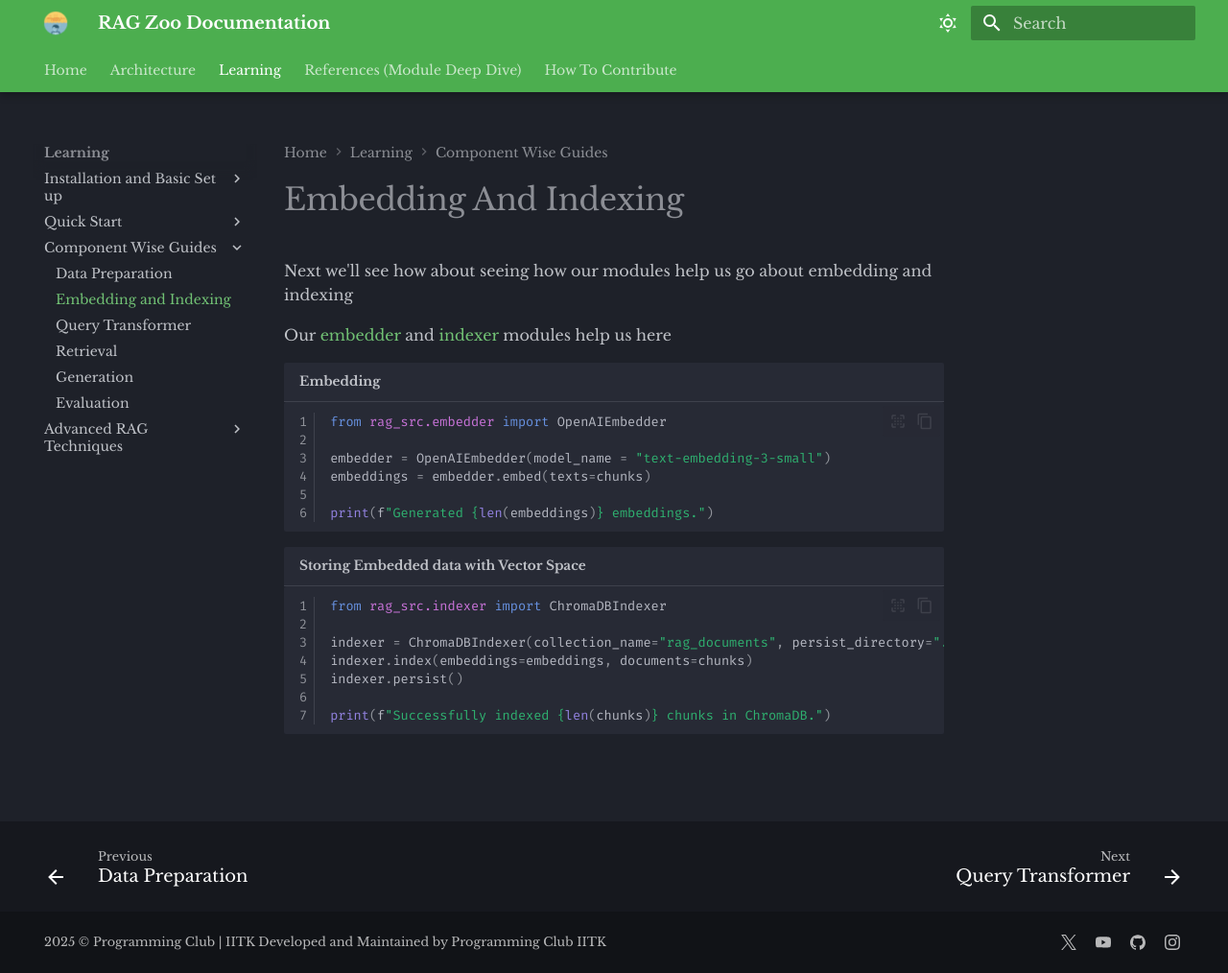
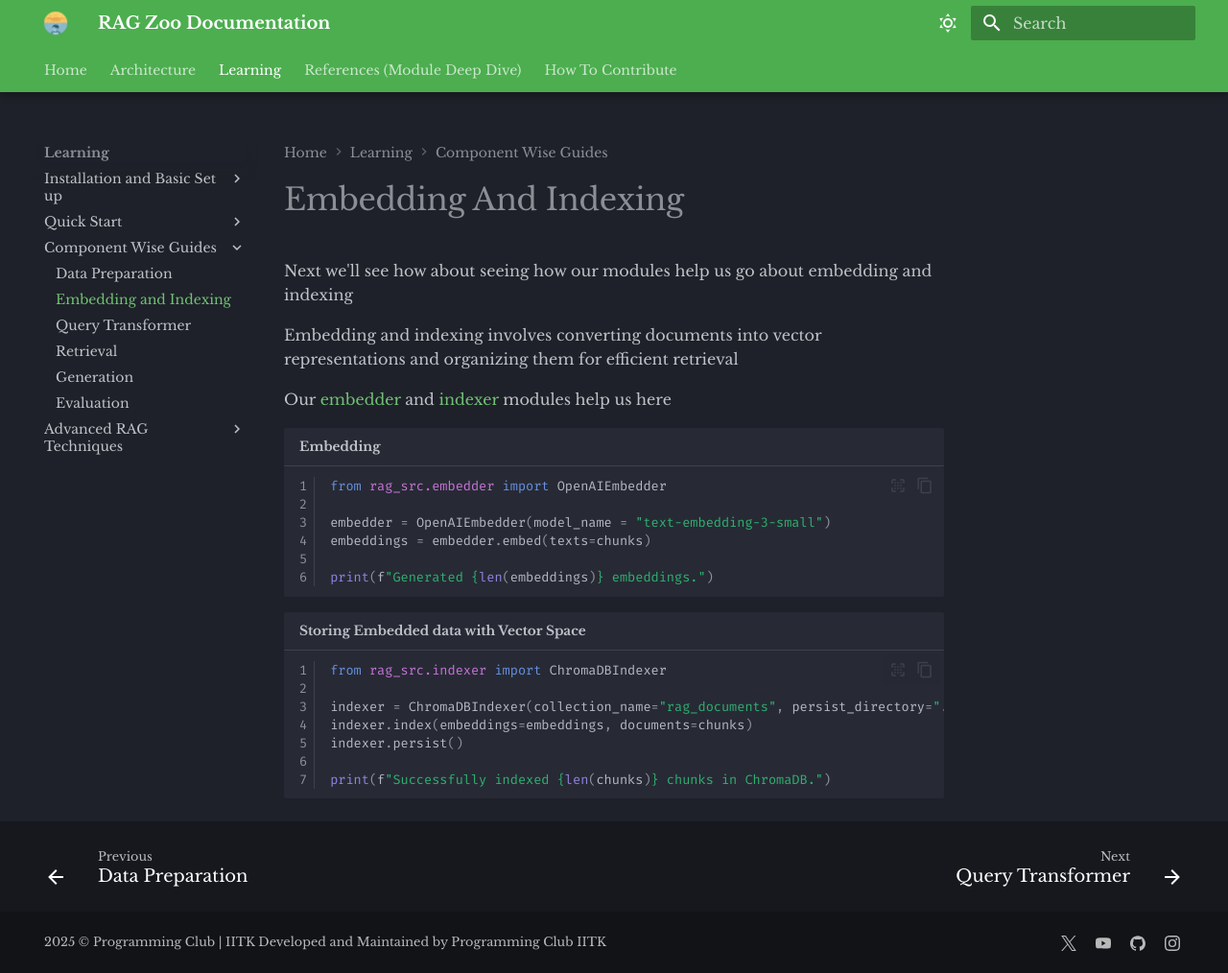
Before and after one commit to Karthic-N-A/RAG-Zoo-Website-Local-Impl, an MkDocs documentation site: the page built from docs/Component Wise Guides/EmbeddingAndIndexing.md, in a window 1280 px wide and 1014 px high. Shown: the whole window at 96% size. Built offline with MkDocs 1.6.1 and Material for MkDocs 9.7.7, drawn with Linux system fonts in a browser that asks for light colours.

Commit message:
Update EmbeddingAndIndexing.md

```diff
--- a/docs/Component Wise Guides/EmbeddingAndIndexing.md
+++ b/docs/Component Wise Guides/EmbeddingAndIndexing.md
@@ -1,6 +1,8 @@
 # Embedding And Indexing
 
 Next we'll see how about seeing how our modules help us go about embedding and indexing
+
+Embedding and indexing involves converting documents into vector representations and organizing them for efficient retrieval
 
 Our [embedder](../Module-By-Module%20Deep%20Dive/embedder.md) and [indexer](../Module-By-Module%20Deep%20Dive/indexer.md) modules help us here
 
```
